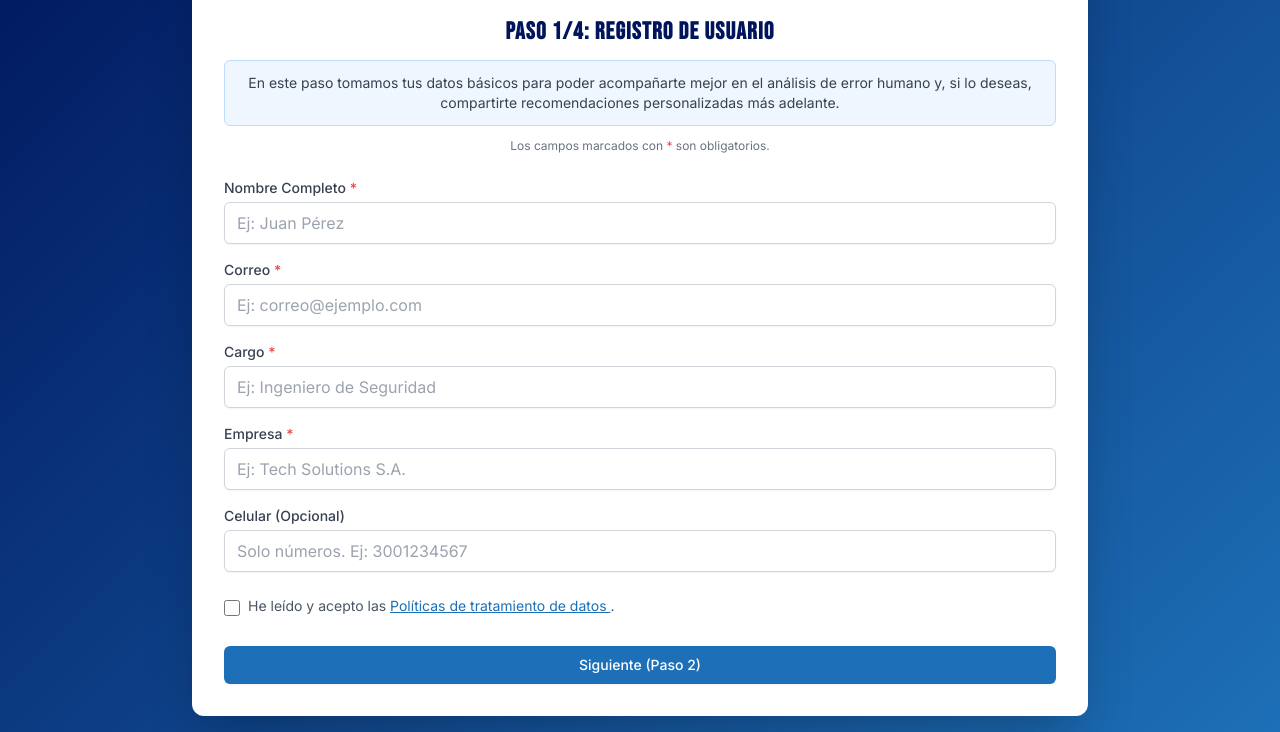
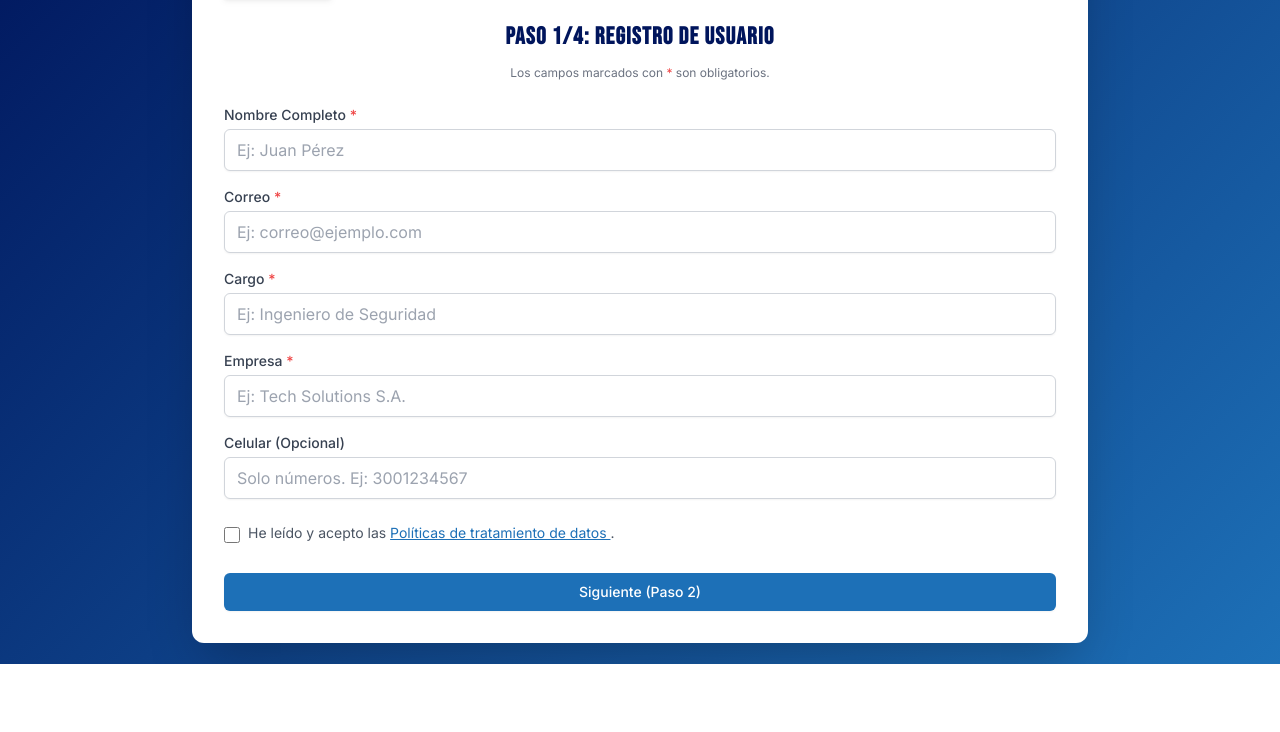
Before and after one commit to STRATEGYCOLOMBIA/SPAR-HConfiabilidadHumana, a plain HTML site: page index.html in a window 1280 px wide. Shown: the part 136-868 px from the top of the page. After the commit the page ends 800 px from the top, so only its background shows below. Drawn offline with nearby package versions, Linux system fonts and the light colour scheme.

Commit message:
Update index.html

```diff
--- a/index.html
+++ b/index.html
@@ -323,10 +323,7 @@
             container.innerHTML = `
                 <div class="animate-fadeInUp">
                     <h2 class="text-2xl font-semibold text-[#00155c] mb-3 text-center">Paso 1/4: Registro de Usuario</h2>
-                    <p class="text-sm text-gray-700 mb-3 bg-blue-50 p-3 rounded-md border border-blue-200 text-center">
-                        En este paso tomamos tus datos básicos para poder acompañarte mejor en el análisis de error humano
-                        y, si lo deseas, compartirte recomendaciones personalizadas más adelante.
-                    </p>
+
                     <p class="text-xs text-gray-500 mb-6 text-center">
                         Los campos marcados con <span class="text-red-500">*</span> son obligatorios.
                     </p>
```
